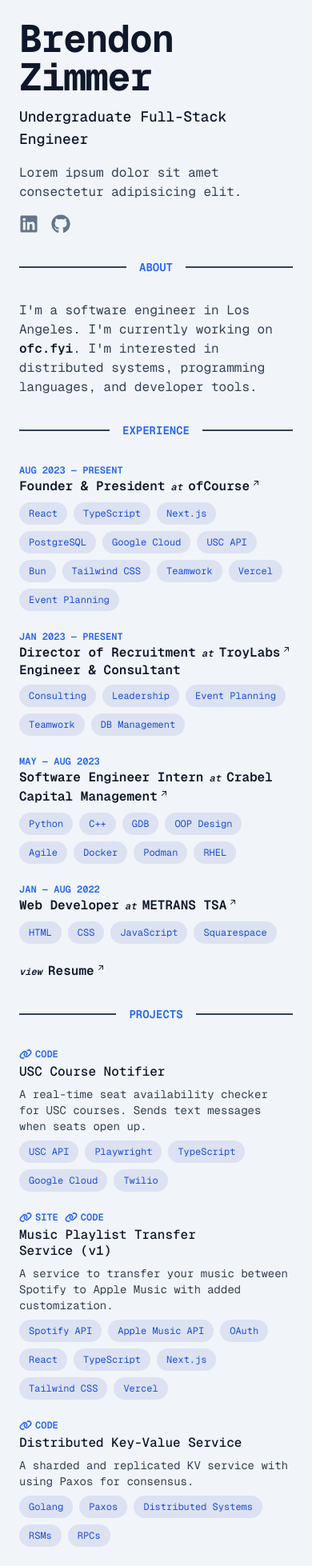
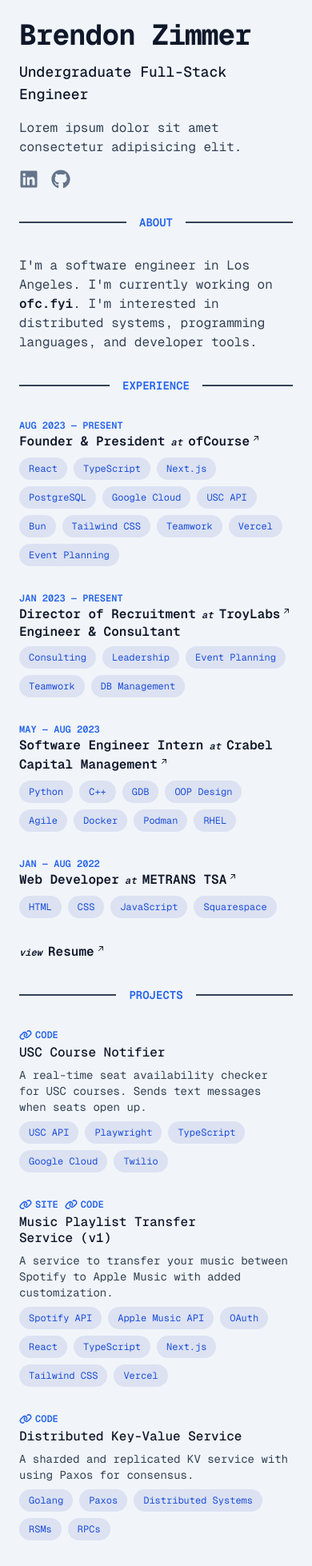
Before and after one commit to brendonzimmer/site, a Next.js app: page / in a window 390 px wide. Shown: the top 1958 px of the page at 80% size. Built offline with nearby package versions, Linux system fonts and the light colour scheme.

Commit message:
improve homepage spacing + smaller name font

```diff
--- a/src/app/page.tsx
+++ b/src/app/page.tsx
@@ -27,10 +27,10 @@
 
 const Me = () => (
   <>
-    <h1 className="text-5xl font-bold tracking-tight text-auto+">
+    <h1 className="text-4xl font-bold tracking-tight text-auto+ sm:text-5xl">
       Brendon Zimmer
     </h1>
-    <h2 className="pt-3 text-lg font-medium text-auto+">
+    <h2 className="pt-3 text-lg font-medium text-auto+ sm:text-xl">
       Undergraduate Full-Stack Engineer
     </h2>
     <p className="pt-4">
@@ -56,8 +56,8 @@
 const Experiences = () => (
   <section>
     <Divider text="Experience" className="py-4" sticky />
-    <div className="flex flex-col gap-6 pt-4 lg:gap-12">
-      <ol className="flex flex-col gap-6 lg:gap-12">
+    <div className="flex flex-col gap-8 pt-4 lg:gap-12">
+      <ol className="flex flex-col gap-8 lg:gap-12">
         {experiences.map((experience) => (
           <li key={`${experience.company.name}_${experience.date}`}>
             <Experience {...experience} />
@@ -79,8 +79,8 @@
 const Projects = () => (
   <section>
     <Divider text="Projects" className="py-4" sticky />
-    <div className="flex flex-col gap-6 pt-4 lg:gap-12">
-      <ol className="flex flex-col gap-6 lg:gap-12">
+    <div className="flex flex-col gap-8 pt-4 lg:gap-12">
+      <ol className="flex flex-col gap-8 lg:gap-12">
         {projects
           .filter((p) => p.feature)
           .map((project) => (
```
